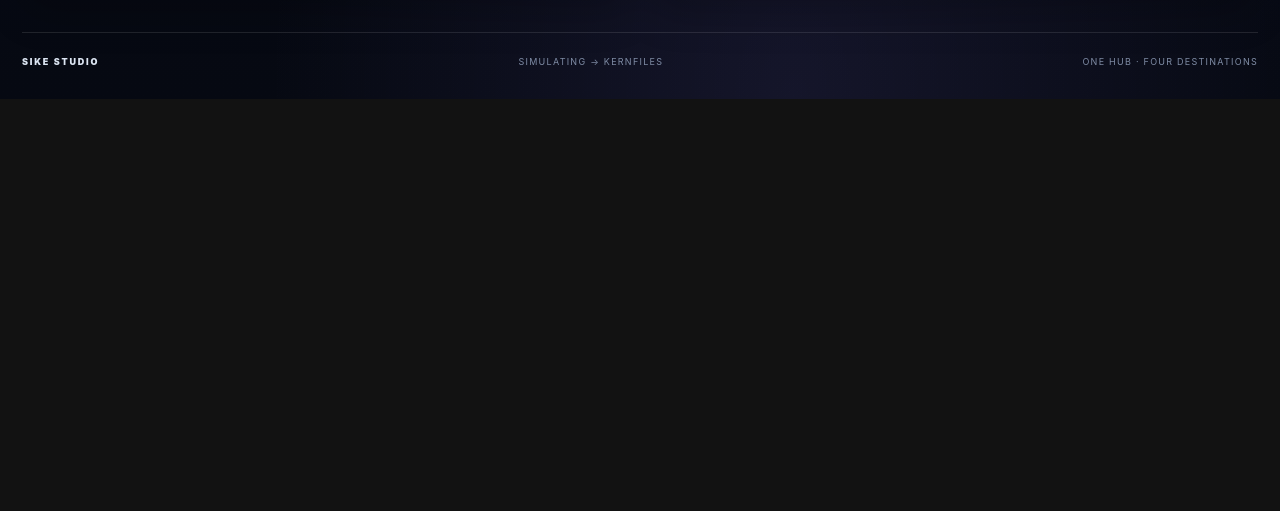
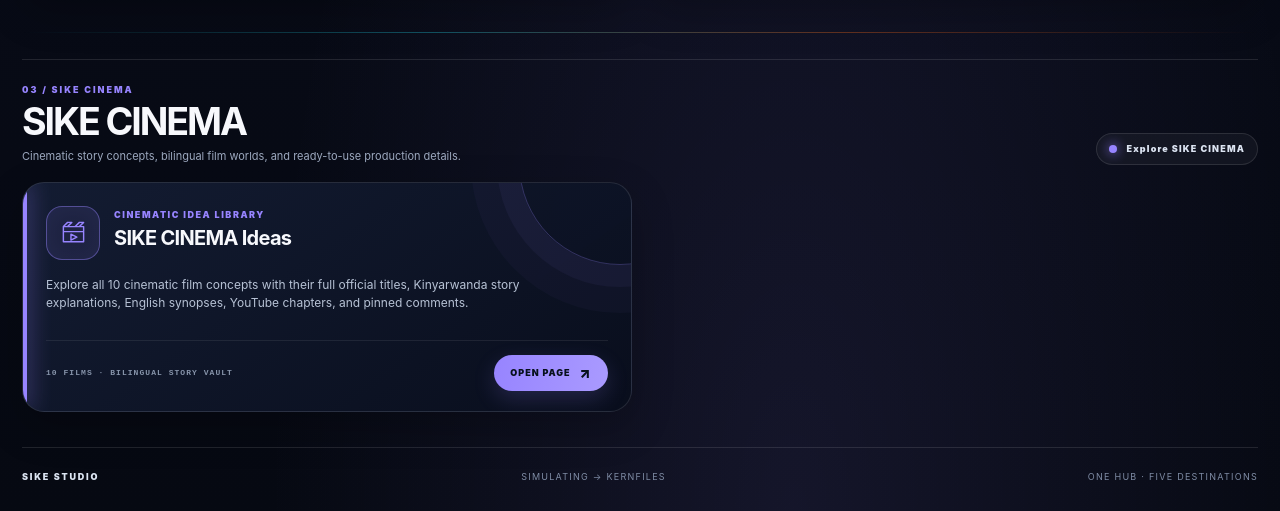
Before and after one commit to Kane-Hub-Dev/simulating-what-if-ideas, a plain HTML site: page sike-studio/index.html in a window 1280 px wide. Shown: the part 1351-1862 px from the top of the page. Before the commit the page ends 1450 px from the top, so only its background shows below. Drawn offline with Linux system fonts and the light colour scheme.

Commit message:
Add SIKE Cinema destination to SIKE Studio

```diff
--- a/sike-studio/index.html
+++ b/sike-studio/index.html
@@ -130,7 +130,10 @@
     .divider-glow { height: 1px; margin: 12px 0 26px; background: linear-gradient(90deg, transparent, rgba(32,213,232,.35), rgba(255,107,24,.35), transparent); }
     footer { display: flex; align-items: center; justify-content: space-between; gap: 15px; flex-wrap: wrap; margin-top: 18px; padding: 22px 0 30px; border-top: 1px solid var(--line); color: #7f8ca5; font-size: 9px; letter-spacing: .14em; text-transform: uppercase; }
     .footer-mark { color: #dce5f2; font-weight: 950; letter-spacing: .2em; }
-    @keyframes rail { to { background-position: 220% 0; } }
+    .brand-section.cinema .section-kicker { color: var(--violet); }
+    .brand-section.cinema .brand-tag .mini { background: var(--violet); box-shadow: 0 0 12px var(--violet); }
+    .page-card.cinema { --accent: var(--violet); }
+        @keyframes rail { to { background-position: 220% 0; } }
     @keyframes text-flow { 0%,100% { background-position: 0% 50%; } 50% { background-position: 100% 50%; } }
     @keyframes pulse { 0%,100% { opacity: 1; transform: scale(1); } 50% { opacity: .45; transform: scale(.72); } }
     @keyframes breathe { 0%,100% { transform: scale(.94); opacity: .72; } 50% { transform: scale(1.08); opacity: 1; } }
@@ -170,13 +173,13 @@
       <section class="hero" aria-labelledby="hero-title">
         <div class="hero-copy">
           <p class="eyebrow"><span class="live-dot"></span> Workspace directory · Main hub</p>
-          <h1 id="hero-title">One studio.<span>Four worlds.</span></h1>
+          <h1 id="hero-title">One studio.<span>Five destinations.</span></h1>
           <div class="hero-rule"></div>
           <p class="hero-description">Your creative workspaces, organized in one place. Jump straight into ideas, master prompts, and production resources with a single click.</p>
           <div class="hero-meta">
             <span class="meta-pill">SIMULATING</span>
             <span class="meta-pill">KERNFILES</span>
-            <span class="meta-pill">4 Live Pages</span>
+            <span class="meta-pill">5 Live Pages</span>
           </div>
         </div>
         <div class="hero-art" aria-hidden="true">
@@ -245,12 +248,36 @@
           </article>
         </div>
       </section>
+
+
+      <div class="divider-glow" aria-hidden="true"></div>
+
+      <section class="brand-section cinema" aria-labelledby="cinema-title">
+        <div class="section-head">
+          <div>
+            <p class="section-kicker">03 / SIKE CINEMA</p>
+            <h2 id="cinema-title">SIKE CINEMA</h2>
+            <p class="section-sub">Cinematic story concepts, bilingual film worlds, and ready-to-use production details.</p>
+          </div>
+          <span class="brand-tag"><span class="mini"></span> Explore SIKE CINEMA</span>
+        </div>
+        <div class="cards">
+          <article class="page-card cinema">
+            <div class="card-top">
+              <div class="card-icon" aria-hidden="true"><svg viewBox="0 0 32 32"><path d="M4 9h24v18H4zM4 9l5-5h5l-5 5m9 0 5-5h5l-5 5M4 15h24"/><path d="m13 18 7 3.5-7 3.5z"/></svg></div>
+              <div><p class="card-label">Cinematic idea library</p><h3>SIKE CINEMA Ideas</h3></div>
+            </div>
+            <p class="card-copy">Explore all 10 cinematic film concepts with their full official titles, Kinyarwanda story explanations, English synopses, YouTube chapters, and pinned comments.</p>
+            <div class="card-footer"><span class="card-status">10 films · Bilingual story vault</span><a class="open-btn" href="https://kane-hub-dev.github.io/simulating-what-if-ideas/sike-cinema/" target="_blank" rel="noopener">Open page <span class="arrow">↗</span></a></div>
+          </article>
+        </div>
+      </section>
     </main>
 
     <footer>
       <span class="footer-mark">SIKE STUDIO</span>
       <span>SIMULATING → KERNFILES</span>
-      <span>One hub · Four destinations</span>
+      <span>One hub · Five destinations</span>
     </footer>
   </div>
 </body>
```
